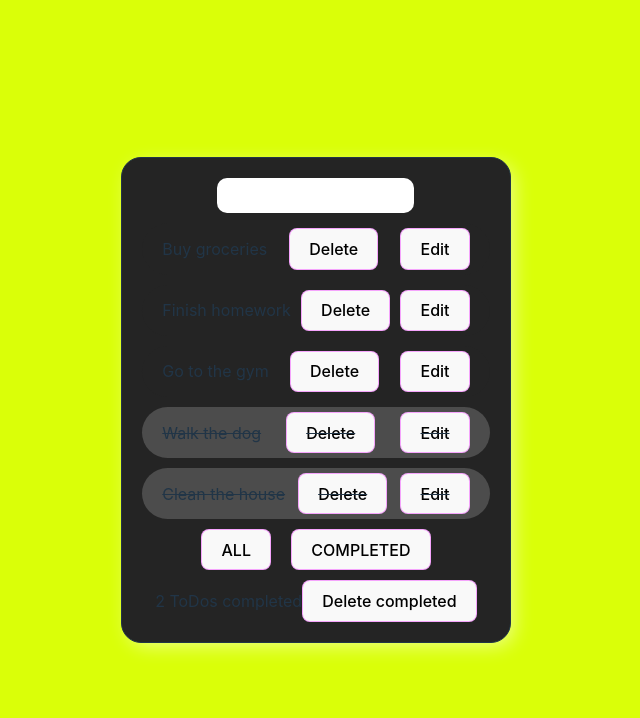
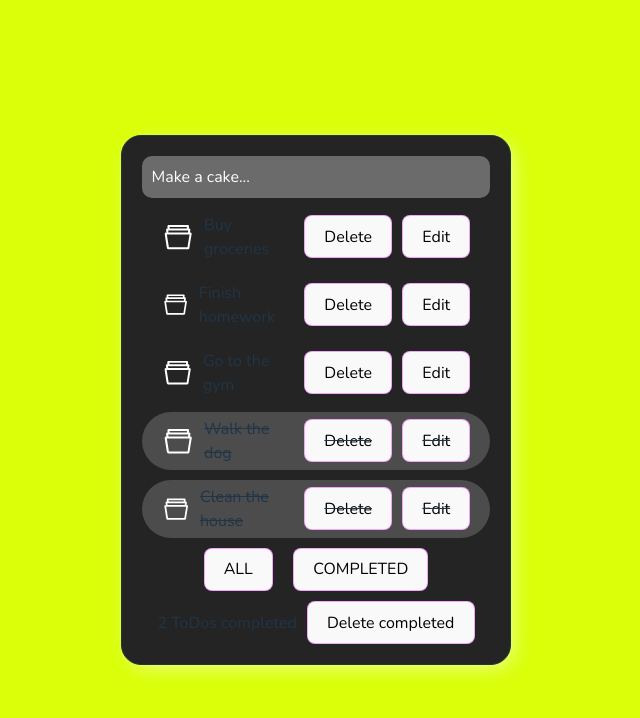
Before and after one commit to godidev/Todo-Ts, a React (Vite) app: page / in a window 1280 px wide. Shown: the top 718 px of the page, without its empty margins (324-964 px from the left). Built offline with nearby package versions, Linux system fonts and the light colour scheme.

Commit message:
feat: add icon

```diff
--- a/index.html
+++ b/index.html
@@ -3,6 +3,12 @@
   <head>
     <meta charset="UTF-8" />
     <link rel="icon" type="image/svg+xml" href="/vite.svg" />
+    <link rel="preconnect" href="https://fonts.googleapis.com" />
+    <link rel="preconnect" href="https://fonts.gstatic.com" crossorigin />
+    <link
+      href="https://fonts.googleapis.com/css2?family=Nunito&display=swap"
+      rel="stylesheet"
+    />
     <meta name="viewport" content="width=device-width, initial-scale=1.0" />
     <title>TodoTS</title>
   </head>
--- a/src/components/Footer.tsx
+++ b/src/components/Footer.tsx
@@ -23,7 +23,7 @@ function Footer({ dispatch, completedSum }: Props): JSX.Element {
           )
         })}
       </div>
-      <div>
+      <div style={{ display: 'flex', gap: '10px', alignItems: 'center' }}>
         <span>{completedSum} ToDos completed</span>
         <button onClick={() => dispatch({ type: DELETE_COMPLETED })}>
           Delete completed
--- a/src/components/Todo.tsx
+++ b/src/components/Todo.tsx
@@ -1,13 +1,14 @@
 import { useState } from 'react'
 import {
   type Todo as TodoType,
-  TodoAction,
+  type TodoAction,
   COMPLETE_TODO,
-  REMOVE_TODO,
   CHANGE_TODO_TITLE,
 } from '../types'
 import Menu from './Menu'
 import EditSaveButton from './EditSaveButton'
+import DeleteButton from './DeleteButton'
+import CategoryIcon from './CategoryIcon'
 
 interface Props extends TodoType {
   dispatch: React.Dispatch<TodoAction>
@@ -54,12 +55,7 @@ const Todo: React.FC<Props> = ({
     backgroundColor: completed ? '#4c4c4c' : '#242424',
   }
   return (
-    <div
-      style={styles}
-      className='todo-item'
-      onMouseEnter={handleMouseEnter}
-      onMouseLeave={handleMouseLeave}
-    >
+    <div style={styles} className='todo-item'>
       {showMenu && (
         <Menu
           id={id}
@@ -76,6 +72,11 @@ const Todo: React.FC<Props> = ({
           onChange={(e) => setNewTitle(e.target.value)}
         />
       ) : (
+        <>
+          <CategoryIcon
+            onMouseEnter={handleMouseEnter}
+            onMouseLeave={handleMouseLeave}
+          />
           <span
             onClick={() =>
               dispatch({
@@ -86,23 +87,17 @@ const Todo: React.FC<Props> = ({
           >
             {title}
           </span>
+        </>
       )}
-      <button
-        onClick={() =>
-          dispatch({
-            type: REMOVE_TODO,
-            payload: { id },
-          })
-        }
-      >
-        Delete
-      </button>
+      <div className='todo-buttons'>
+        <DeleteButton dispatch={dispatch} id={id} />
         <EditSaveButton
           isEditing={isEditing}
           handleEditchange={handleEditchange}
           handleSave={handleSave}
         />
       </div>
+    </div>
   )
 }
 export default Todo
--- a/src/index.css
+++ b/src/index.css
@@ -18,6 +18,7 @@
   margin: 0;
   padding: 0;
   box-sizing: border-box;
+  font-family: 'Nunito', sans-serif;
 }
 
 a {
@@ -98,7 +99,10 @@ body {
   gap: 10px;
   text-align: left;
   position: relative;
-
+  .category-icon {
+    max-height: 35px;
+    max-width: 35px;
+  }
   ul {
     list-style: none;
     padding: 10px;
@@ -128,6 +132,11 @@ body {
   height: 50%;
 }
 
+.todo-buttons {
+  display: flex;
+  gap: 10px;
+}
+
 footer {
   display: flex;
   flex-direction: column;
@@ -144,12 +153,16 @@ footer {
 }
 
 header input {
+  width: 100%;
+  background-color: #6b6b6b;
   padding: 10px;
   border-radius: 10px;
   border: none;
+  font-size: 1rem;
 }
 
 header input::placeholder {
+  font-size: 1rem;
   color: white;
 }
 
```
Lines whose indentation alone changed are shown as unchanged.
